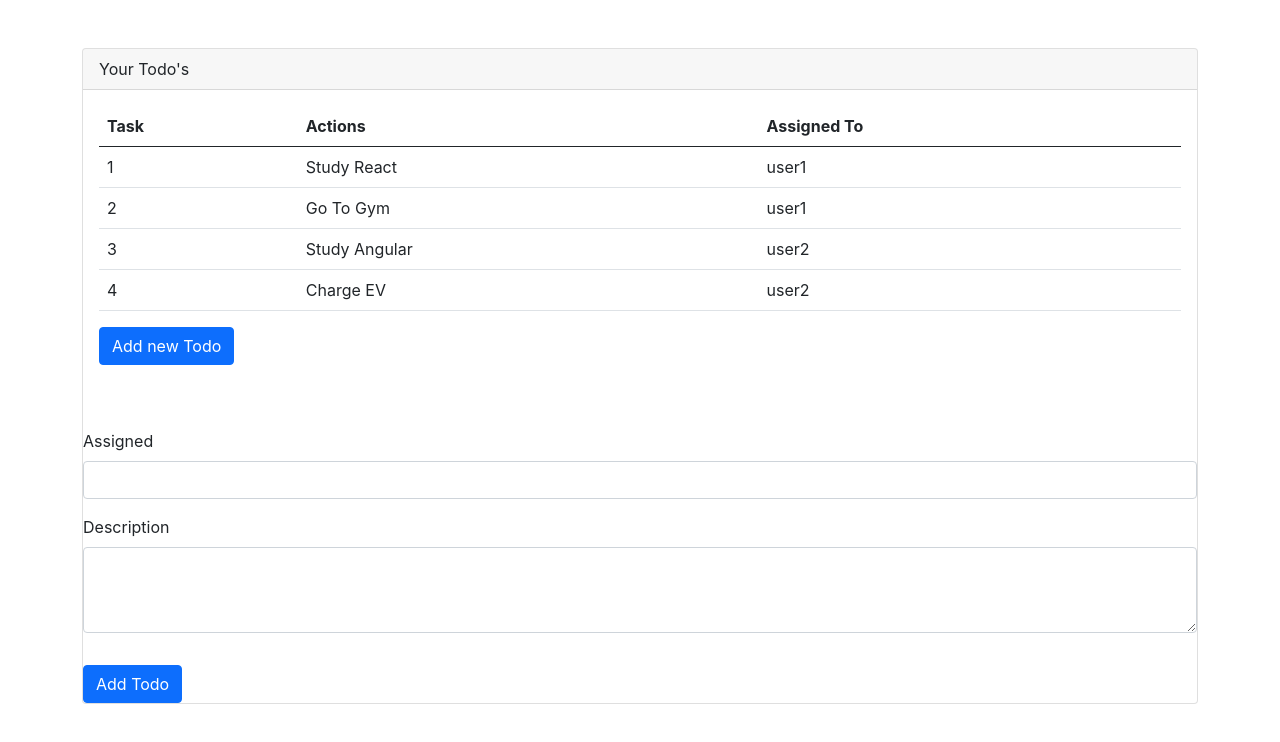
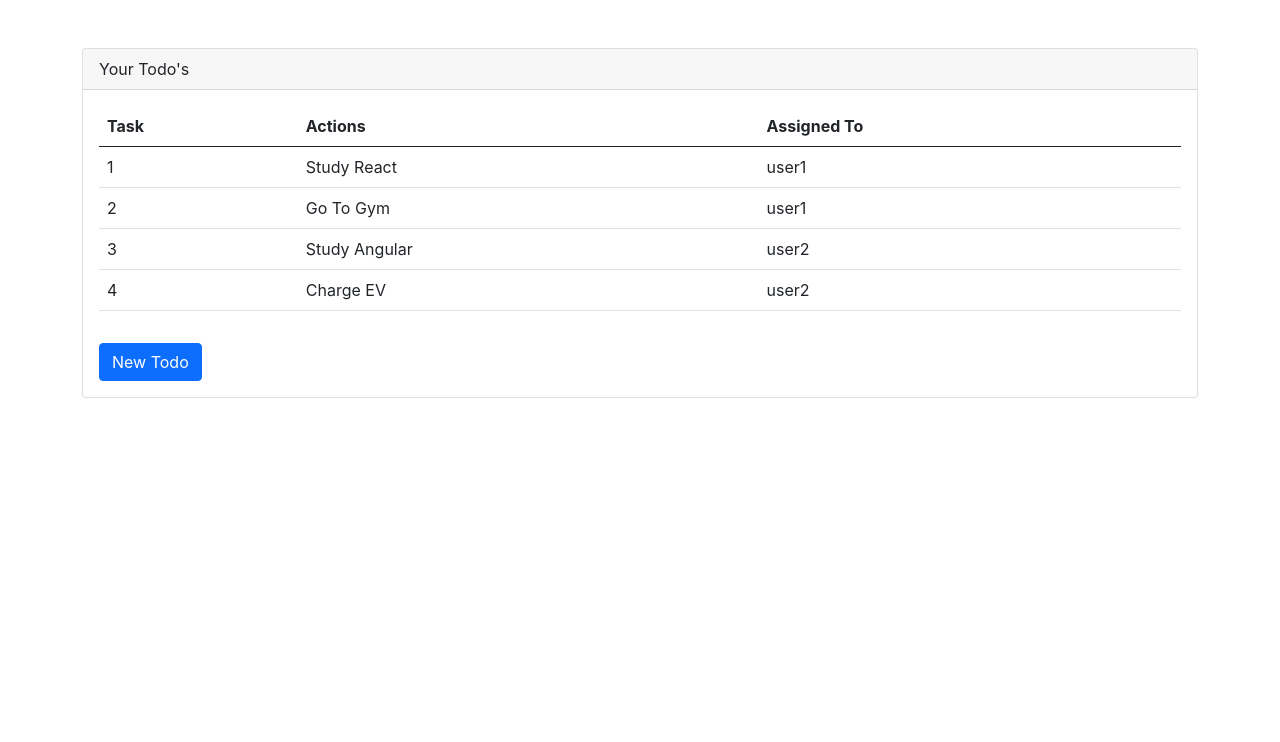
Before and after one commit to sahuji90/react-todos, a React (Create React App) app: page / in a window 1280 px wide. Shown: the top 742 px of the page. Built offline with nearby package versions, Linux system fonts and the light colour scheme.

Commit message:
conditional rendering using react

```diff
--- a/src/App.js
+++ b/src/App.js
@@ -4,6 +4,8 @@ import './App.css';
 import ToDoTable from './components/ToDoTable';
 import NewToDoForm from './components/NewToDoForm';
 function App() {
+
+  const [showTodoForm, setShowTodoForm] = useState(false);
 const [todos,setTodos] = useState(
     [{rownum:1,taskName:'Study React',taskAssigned:'user1'},
     {rownum:2,taskName:'Go To Gym',taskAssigned:'user1'},
@@ -36,9 +38,14 @@ const [todos,setTodos] = useState(
           </div>
           <div className="card-body">
             <ToDoTable todos={todos} deleteTodo={deleteTodo}/>
-            <button className='btn btn-primary' onClick={addTodo}>Add new Todo</button>
+            <button onClick={()=>setShowTodoForm(!showTodoForm)} className='btn btn-primary mt-3'>
+              {showTodoForm ? 'Close New Todo' : 'New Todo'}
+            </button>
           </div>
-          <NewToDoForm addTodo={addTodo}/>
+          {showTodoForm &&
+            <NewToDoForm addTodo={addTodo}/>
+          }
+
         </div>
 
     </div>
```
